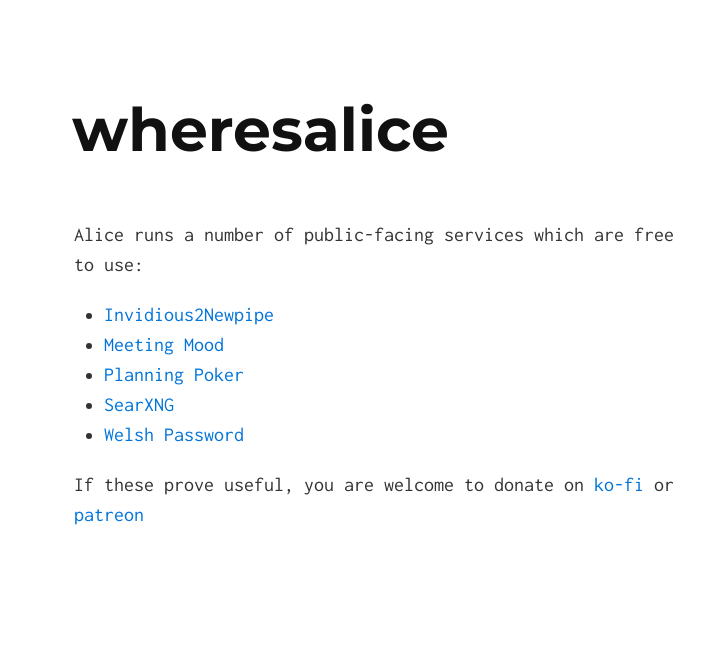
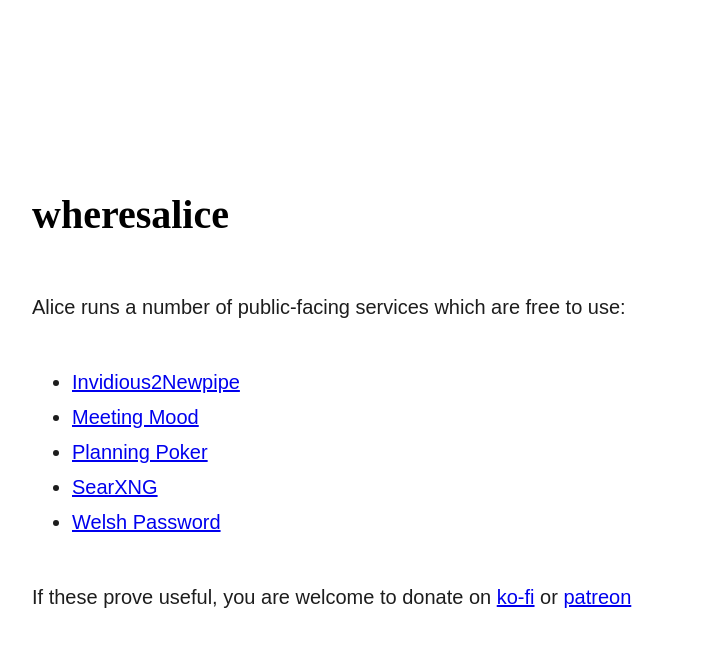
Before and after one commit to wheresalice/wheresalice.info, a Jekyll site: the page built from index.md, in a window 1280 px wide. Shown: the top 647 px of the page, without its empty margins (266-970 px from the left). Built offline with Jekyll 4.4.1, drawn with Linux system fonts in a browser that asks for light colours.

Commit message:
simplify design

```diff
--- a/_layouts/default.html
+++ b/_layouts/default.html
@@ -2,18 +2,13 @@
 <html>
 <head>
   <meta charset="utf-8">
-  <meta http-equiv="X-UA-Compatible" content="IE=edge">
   <meta name="description" content="{{ site.description }}">
   <meta name="viewport" content="width=device-width, initial-scale=1.0">
   <title>{{ site.title }}</title>
   <link rel="stylesheet" href="css/main.css">
-{% include head.html %}
 </head>
 <body>
-  <div class="container">
-    <h1><a href="./">{{ site.tag_text }}</a></h1>
+    <h1>{{ site.tag_text }}</h1>
     {{ content }}
-  </div>
-{% include scripts.html %}
 </body>
 </html>
--- a/css/main.scss
+++ b/css/main.scss
@@ -3,7 +3,20 @@
 ---
 @charset "utf-8";
 
-@import
-  'normalize',
-  'solo',
-  'syntax';
+html {
+  max-width: 70ch;
+  padding: 3em 1em;
+  margin: auto;
+  line-height: 1.75;
+  font-size: 1.25em;
+}
+
+h1 {
+  margin: 3em 0 1em;
+}
+
+p,ul {
+  margin-bottom: 2em;
+  color: #1d1d1d;
+  font-family: sans-serif;
+}
```
Also changed, not shown: _includes/head.html (deleted), _includes/scripts.html (deleted), 1 other file.
